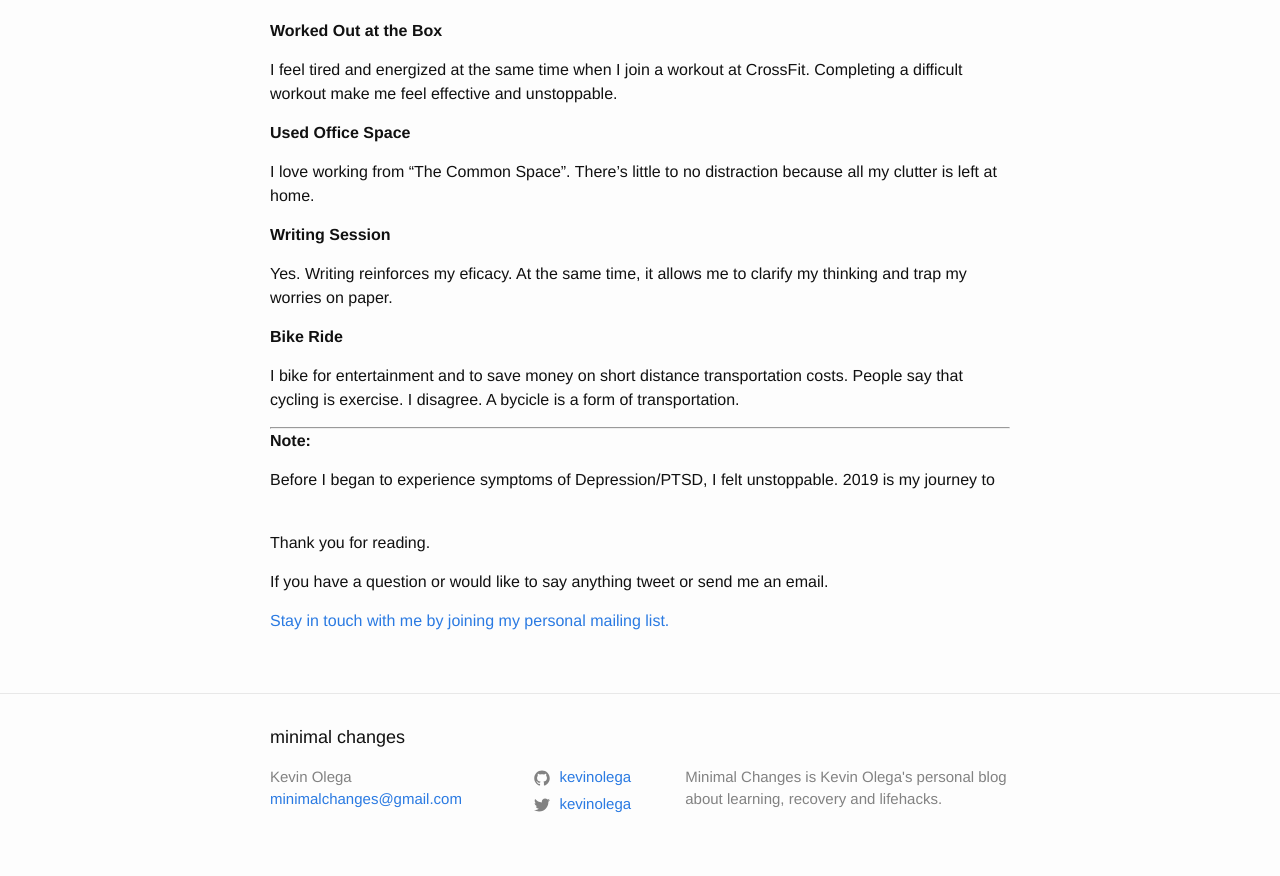
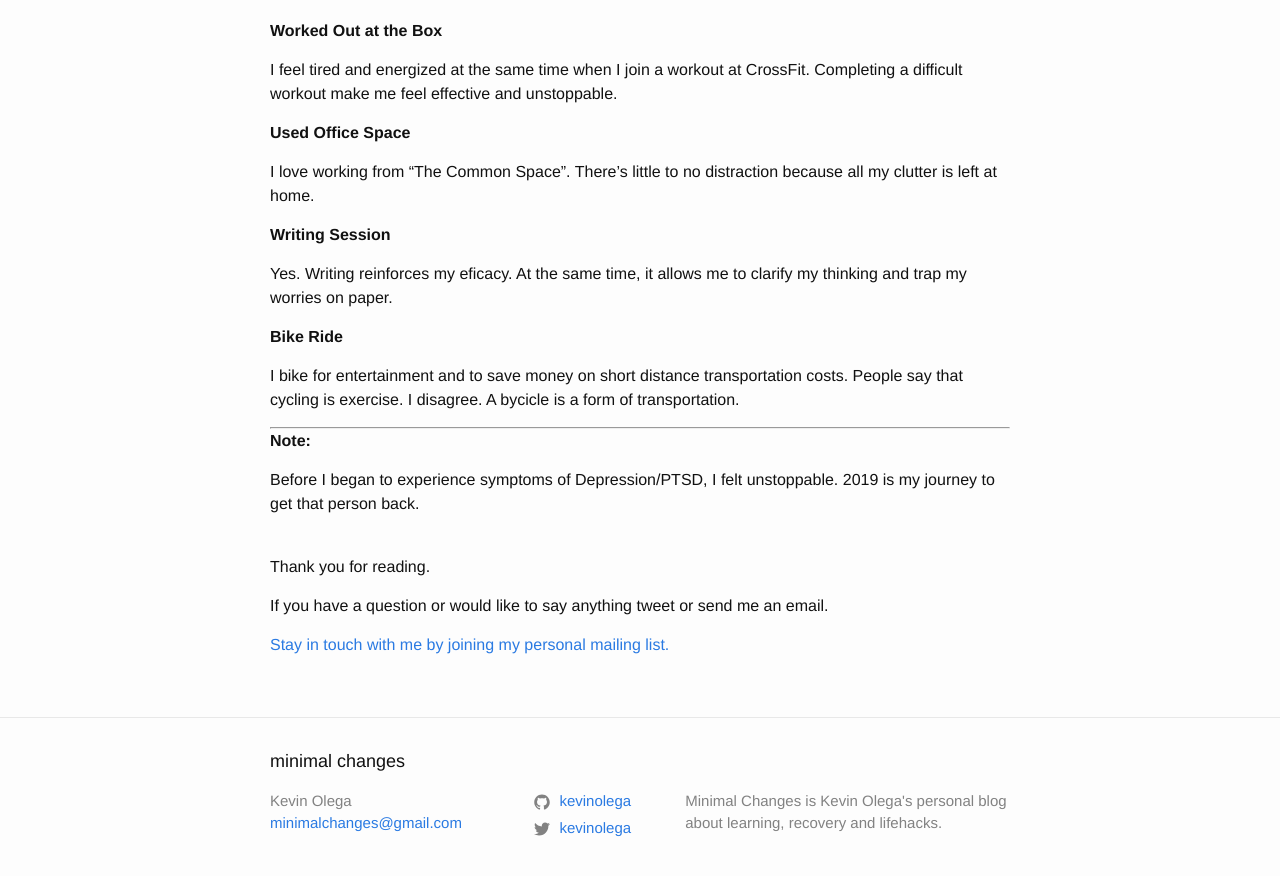
Before and after one commit to kevinolega/minimalchanges, a Jekyll site: the page built from _posts/2019-03-16-perfect-day.md, in a window 1280 px wide and 900 px high, scrolled down 934 px. Shown: the top 876 px of the window. Built offline with Jekyll 4.4.1, drawn with Linux system fonts in a browser that asks for light colours.

Commit message:
Update 2019-03-16-perfect-day.md

```diff
--- a/_posts/2019-03-16-perfect-day.md
+++ b/_posts/2019-03-16-perfect-day.md
@@ -56,4 +56,4 @@ I bike for entertainment and to save money on short distance transportation cost
 
 **Note:**
 
-Before I began to experience symptoms of Depression/PTSD, I felt unstoppable. 2019 is my journey to
+Before I began to experience symptoms of Depression/PTSD, I felt unstoppable. 2019 is my journey to get that person back.
```
